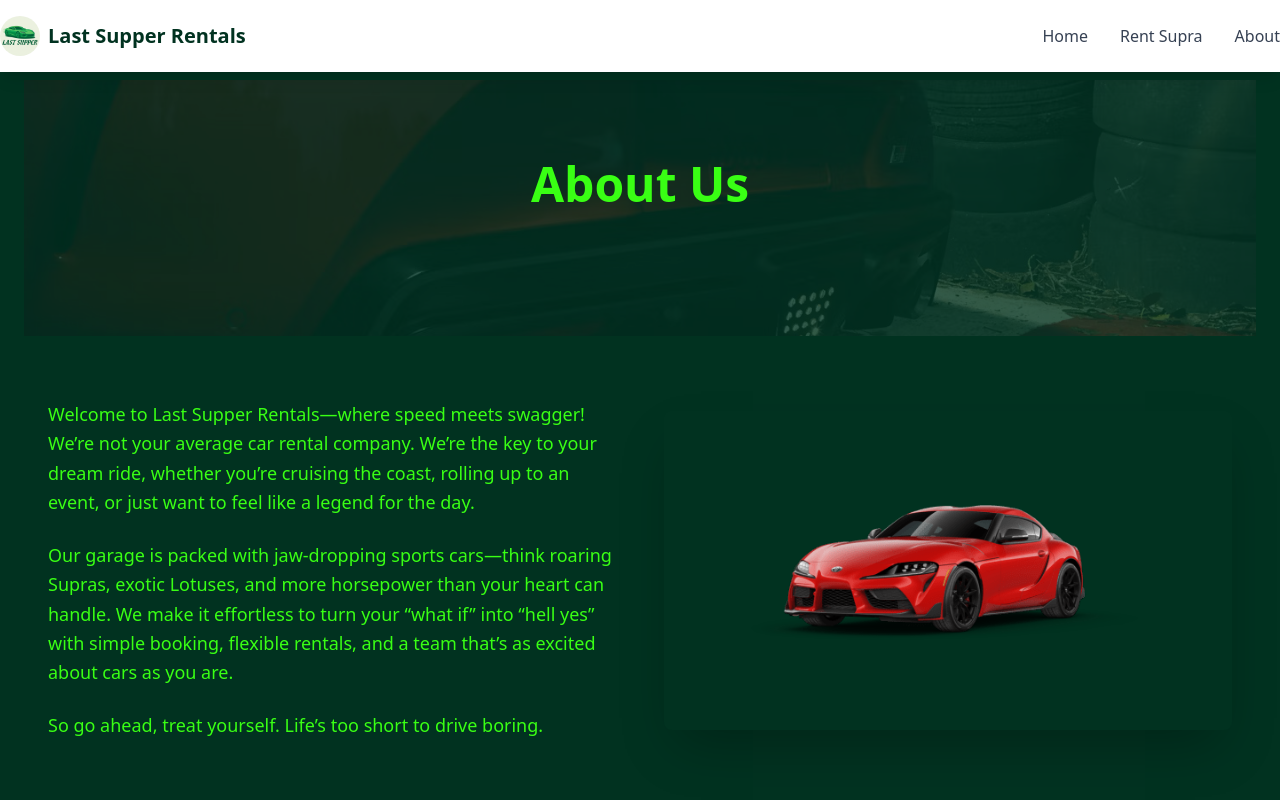
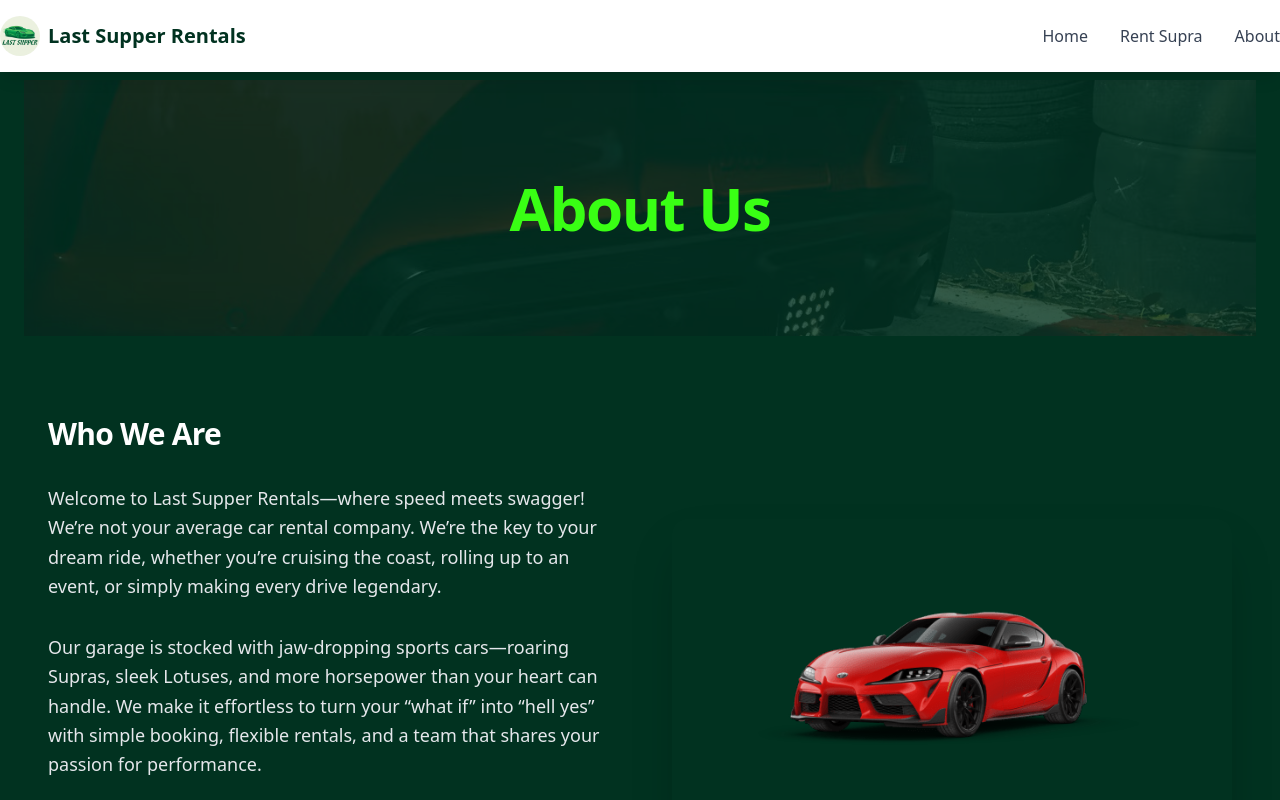
Before and after one commit to t-houssian/last-supper-rentals, a Next.js app: page /about in a window 1280 px wide. Shown: the top 800 px of the page. Built offline with nearby package versions, Linux system fonts and the light colour scheme.

Commit message:
Update to styles and typography

```diff
--- a/pages/about.tsx
+++ b/pages/about.tsx
@@ -1,3 +1,4 @@
+// pages/about.tsx
 import { NextPage } from "next";
 import Head from "next/head";
 import Image from "next/image";
@@ -9,37 +10,49 @@ const About: NextPage = () => (
       <meta name="description" content="Learn more about Last Supper Rentals." />
     </Head>
 
-    {/* Hero-style Banner */}
+    {/* Hero‐Style Banner */}
     <section
       className="relative bg-cover bg-center h-64"
       style={{ backgroundImage: "url('/hero-bg.jpg')" }}
     >
+      {/* Dark overlay */}
       <div className="absolute inset-0 bg-dark-green/80" />
-      <h2 className="relative z-10 text-center text-4xl md:text-5xl font-extrabold text-neon-green pt-20">
-        About Us
-      </h2>
+      <div className="relative z-10 flex items-center justify-center h-full">
+        <h2 className="text-5xl md:text-6xl font-extrabold tracking-tight text-neon-green">
+          About Us
+        </h2>
+      </div>
     </section>
 
     {/* Content Grid */}
-    <main className="max-w-screen-xl mx-auto grid grid-cols-1 lg:grid-cols-2 gap-12 px-6 py-16 items-center">
+    <main className="container mx-auto px-6 py-20 grid grid-cols-1 lg:grid-cols-2 gap-16 items-center">
       {/* Text Block */}
-      <div className="space-y-6">
-        <p className="leading-relaxed text-lg text-neon-green">
-          Welcome to Last Supper Rentals—where speed meets swagger! We’re not your
-          average car rental company. We’re the key to your dream ride, whether
-          you’re cruising the coast, rolling up to an event, or just want to feel
-          like a legend for the day.
+      <div className="space-y-8">
+        <h3 className="text-3xl font-extrabold tracking-tight text-white">
+          Who We Are
+        </h3>
+        <p className="text-lg leading-relaxed text-gray-200">
+          Welcome to Last Supper Rentals—where speed meets swagger! We’re not
+          your average car rental company. We’re the key to your dream ride,
+          whether you’re cruising the coast, rolling up to an event, or simply
+          making every drive legendary.
         </p>
-        <p className="leading-relaxed text-lg text-neon-green">
-          Our garage is packed with jaw-dropping sports cars—think roaring
-          Supras, exotic Lotuses, and more horsepower than your heart can handle.
-          We make it effortless to turn your “what if” into “hell yes” with
-          simple booking, flexible rentals, and a team that’s as excited about
-          cars as you are.
+        <p className="text-lg leading-relaxed text-gray-200">
+          Our garage is stocked with jaw-dropping sports cars—roaring Supras,
+          sleek Lotuses, and more horsepower than your heart can handle. We
+          make it effortless to turn your “what if” into “hell yes” with
+          simple booking, flexible rentals, and a team that shares your
+          passion for performance.
         </p>
-        <p className="leading-relaxed text-lg text-neon-green">
-          So go ahead, treat yourself. Life’s too short to drive boring.
+        <p className="text-lg leading-relaxed text-gray-200">
+          So go ahead—treat yourself. Life’s too short to drive boring.
         </p>
+        <a
+          href="/rent"
+          className="inline-block mt-4 bg-accent hover:bg-accent-light text-primary font-bold py-3 px-6 rounded-full transition-transform transform hover:-translate-y-1"
+        >
+          Book Your Ride
+        </a>
       </div>
 
       {/* Image Block */}
@@ -49,7 +62,7 @@ const About: NextPage = () => (
           alt="Luxury supercar"
           width={600}
           height={400}
-          className="rounded-lg shadow-2xl"
+          className="rounded-2xl shadow-2xl"
         />
       </div>
     </main>
--- a/pages/rent.tsx
+++ b/pages/rent.tsx
@@ -1,7 +1,8 @@
-import { useState } from 'react';
-import type { NextPage } from 'next';
-import Head from 'next/head';
-import Link from 'next/link';
+// pages/rent.tsx
+import { useState } from "react";
+import type { NextPage } from "next";
+import Head from "next/head";
+import Link from "next/link";
 
 const Rent: NextPage = () => {
   const [submitted, setSubmitted] = useState(false);
@@ -21,21 +22,18 @@ const Rent: NextPage = () => {
         />
       </Head>
 
-      <div className="min-h-screen flex items-center justify-center bg-primary p-6">
-        <div className="w-full max-w-lg bg-white dark:bg-gray-800 p-8 rounded-2xl shadow-xl">
-          <h1 className="text-3xl font-bold text-primary mb-6 text-center">
+      <div className="min-h-screen bg-dark-green flex items-center justify-center px-6 py-20">
+        <div className="w-full max-w-md bg-white/10 dark:bg-gray-800/50 backdrop-blur-md p-10 rounded-2xl shadow-2xl">
+          <h1 className="text-4xl font-extrabold tracking-tight text-white mb-8 text-center">
             Rent the Supra
           </h1>
 
           {submitted ? (
             <div className="text-center space-y-4">
-              <p className="text-lg text-gray-700 dark:text-gray-200">
+              <p className="text-lg text-gray-200">
                 🎉 Thanks! We’ll be in touch soon with your booking details.
               </p>
-              <Link
-                href="/"
-                className="text-accent hover:underline"
-              >
+              <Link href="/" className="inline-block text-accent hover:underline">
                 ← Back to Home
               </Link>
             </div>
@@ -47,14 +45,14 @@ const Rent: NextPage = () => {
                   name="name"
                   required
                   placeholder="Full Name"
-                  className="w-full px-4 py-3 border border-gray-300 rounded-lg focus:outline-none focus:ring-2 focus:ring-accent transition"
+                  className="w-full px-4 py-3 bg-white/20 placeholder-gray-400 text-white border border-transparent rounded-lg focus:border-accent focus:ring-2 focus:ring-accent transition"
                 />
                 <input
                   type="email"
                   name="email"
                   required
                   placeholder="Email Address"
-                  className="w-full px-4 py-3 border border-gray-300 rounded-lg focus:outline-none focus:ring-2 focus:ring-accent transition"
+                  className="w-full px-4 py-3 bg-white/20 placeholder-gray-400 text-white border border-transparent rounded-lg focus:border-accent focus:ring-2 focus:ring-accent transition"
                 />
               </div>
 
@@ -63,33 +61,33 @@ const Rent: NextPage = () => {
                 name="phone"
                 required
                 placeholder="Phone Number"
-                className="w-full px-4 py-3 border border-gray-300 rounded-lg focus:outline-none focus:ring-2 focus:ring-accent transition"
+                className="w-full px-4 py-3 bg-white/20 placeholder-gray-400 text-white border border-transparent rounded-lg focus:border-accent focus:ring-2 focus:ring-accent transition"
               />
 
               <div className="grid grid-cols-1 sm:grid-cols-2 gap-4">
                 <label className="block">
-                  <span className="text-gray-700 dark:text-gray-300">Start Date</span>
+                  <span className="text-gray-200">Start Date</span>
                   <input
                     type="date"
                     name="start"
                     required
-                    className="w-full mt-1 px-4 py-3 border border-gray-300 rounded-lg focus:outline-none focus:ring-2 focus:ring-accent transition"
+                    className="w-full mt-1 px-4 py-3 bg-white/20 placeholder-gray-400 text-white border border-transparent rounded-lg focus:border-accent focus:ring-2 focus:ring-accent transition"
                   />
                 </label>
                 <label className="block">
-                  <span className="text-gray-700 dark:text-gray-300">End Date</span>
+                  <span className="text-gray-200">End Date</span>
                   <input
                     type="date"
                     name="end"
                     required
-                    className="w-full mt-1 px-4 py-3 border border-gray-300 rounded-lg focus:outline-none focus:ring-2 focus:ring-accent transition"
+                    className="w-full mt-1 px-4 py-3 bg-white/20 placeholder-gray-400 text-white border border-transparent rounded-lg focus:border-accent focus:ring-2 focus:ring-accent transition"
                   />
                 </label>
               </div>
 
               <button
                 type="submit"
-                className="w-full py-3 bg-accent text-white font-semibold rounded-lg hover:bg-accent-light transition"
+                className="w-full py-3 bg-accent text-primary font-semibold rounded-lg hover:bg-accent-light transition"
               >
                 Book Now
               </button>
@@ -97,12 +95,9 @@ const Rent: NextPage = () => {
           )}
 
           {!submitted && (
-            <p className="mt-6 text-center text-sm text-gray-500">
-              Need help?{' '}
-              <Link
-                href="/"
-                className="hover:underline text-accent"
-              >
+            <p className="mt-6 text-center text-sm text-gray-400">
+              Need help?{" "}
+              <Link href="/" className="text-accent hover:underline">
                 Contact us
               </Link>
               .
```
